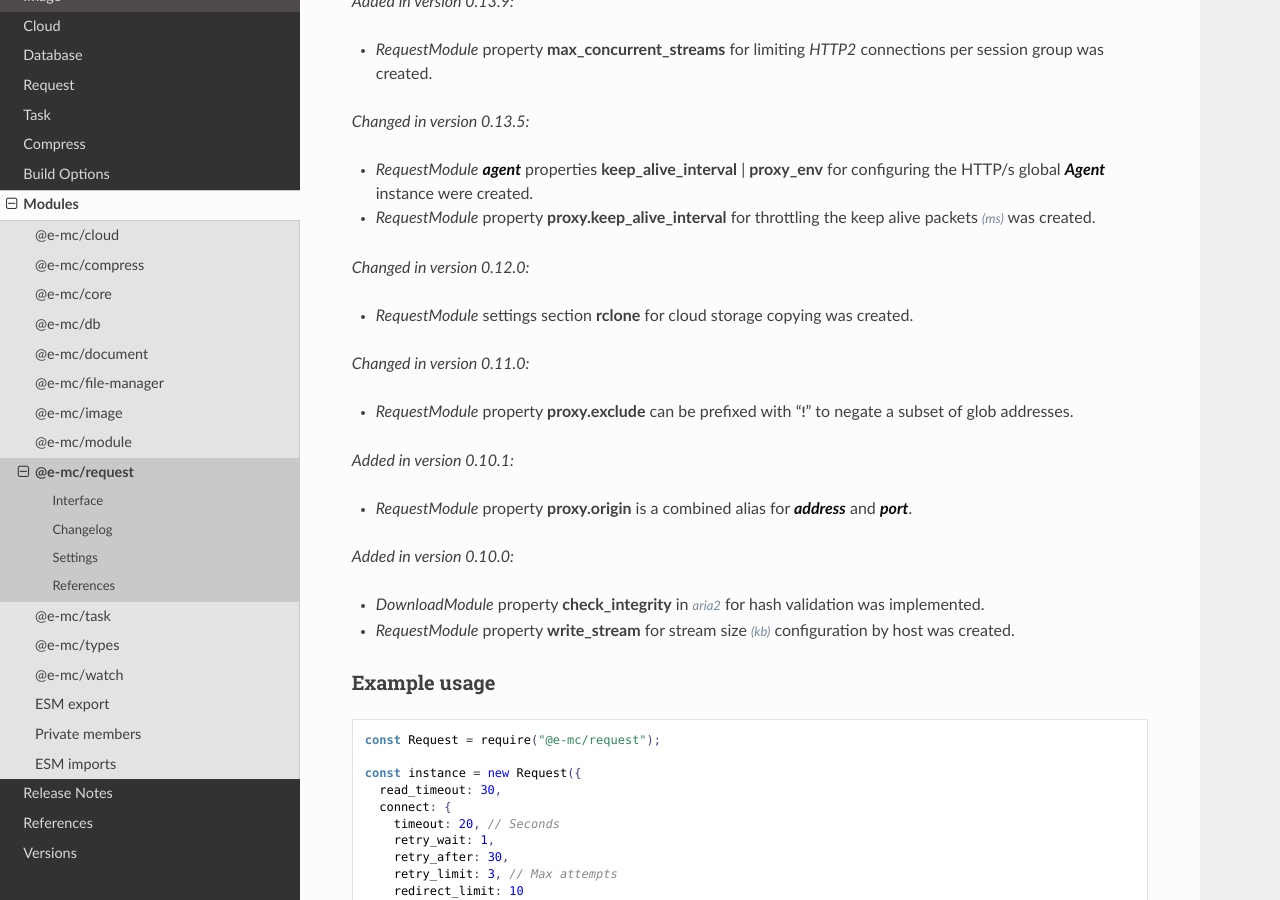
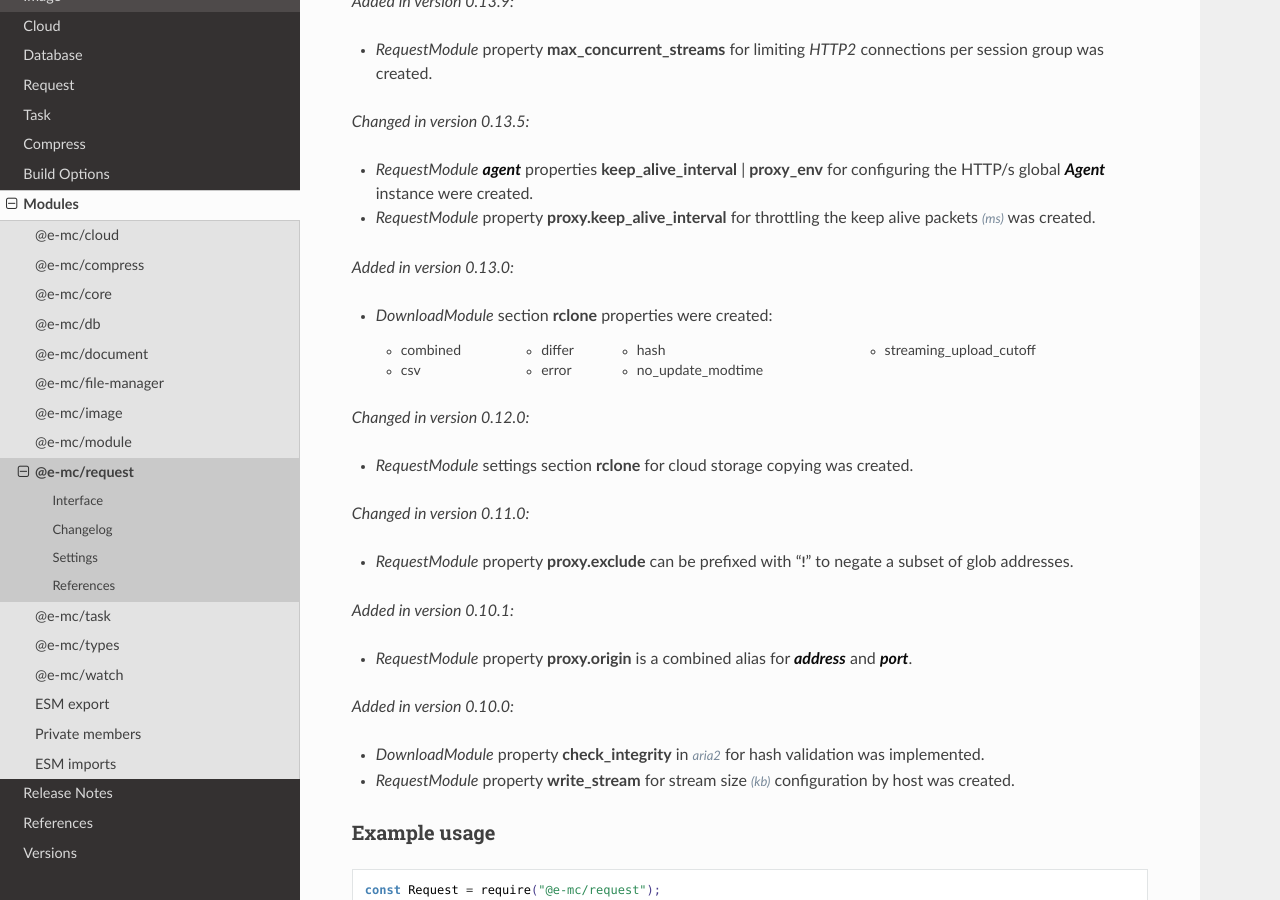
Before and after one commit to anpham6/chrome-docs, a Sphinx documentation site: the page built from source/modules/request.rst, in a window 1280 px wide and 900 px high, scrolled down 5236 px. Built offline with Sphinx 7.4.7 and the Read the Docs theme 3.1.0, drawn with Linux system fonts in a browser that asks for light colours.

Commit message:
Modules: Changelog line item descriptions were revised.

```diff
--- a/source/modules/compress.rst
+++ b/source/modules/compress.rst
@@ -89,7 +89,7 @@ Changelog
 
 .. versionremoved:: 0.9.0
 
-  - *ICompress* :alt:`function` **tryFile** | **tryImage** argument :target:`callback` as :alt:`function`.
+  - *ICompress* :alt:`function` **tryFile** | **tryImage** argument :target:`callback` as :alt:`function` is no longer available.
 
 Settings
 ========
--- a/source/modules/core.rst
+++ b/source/modules/core.rst
@@ -280,8 +280,7 @@ Changelog
 
 .. versionadded:: 0.13.6
 
-  - *ClientDbConstructor* :alt:`function` **storeSession** for single expiration based caching was created.
-  - *ClientDbConstructor* :alt:`function` **findSession** for single expiration based caching retrieval was created.
+  - *ClientDbConstructor* :alt:`function` **storeSession** | **findSession** for single expiration based caching was created.
 
 .. versionchanged:: 0.13.6
 
--- a/source/modules/document.rst
+++ b/source/modules/document.rst
@@ -114,7 +114,7 @@ Changelog
 
 .. versionadded:: 0.12.0
 
-  - *ViewEngine* :alt:`function` **compile** | **compileSync** can be called with an Array of arguments :alt:`(options.compile)`.
+  - *ViewEngine* :alt:`function` **compile** | **compileSync** can be called with an *Array* of arguments :alt:`(options.compile)`.
 
 .. versionchanged:: 0.12.0
 
--- a/source/modules/file-manager.rst
+++ b/source/modules/file-manager.rst
@@ -259,8 +259,8 @@ Changelog
 
 .. versionchanged:: 0.9.0
 
-  - *IFileManager* :alt:`function` **install** with **name** :alt:`"image"` and **target** as :alt:`ImageConstructor`.
-  - *IFileManager* :alt:`function` **install** with **name** :alt:`"document" | "image" | "task"` and **handler** as :alt:`string`.
+  - *IFileManager* :alt:`function` **install** with **name** ":lower:`image`" and **target** as :alt:`ImageConstructor` were implemented.
+  - *IFileManager* :alt:`function` **install** with **name** ":lower:`document`" | ":lower:`image`" | ":lower:`task`" and **handler** as :alt:`string` were implemented.
   - *IFileManager* :alt:`function` **transformAsset** return value was modified to :target:`Promise<boolean>`.
 
 Settings
--- a/source/modules/request.rst
+++ b/source/modules/request.rst
@@ -289,6 +289,21 @@ Changelog
   - *RequestModule* :target:`agent` properties **keep_alive_interval** | **proxy_env** for configuring the HTTP/s global :target:`Agent` instance were created.
   - *RequestModule* property **proxy.keep_alive_interval** for throttling the keep alive packets :alt:`(ms)` was created.
 
+.. versionadded:: 0.13.0
+
+  - *DownloadModule* section **rclone** properties were created:
+
+    .. hlist::
+      :columns: 4
+
+      - combined
+      - csv
+      - differ
+      - error
+      - hash
+      - no_update_modtime
+      - streaming_upload_cutoff
+
 .. versionchanged:: 0.12.0
 
   - *RequestModule* settings section **rclone** for cloud storage copying was created.
```
Also changed, not shown: other parts of source/modules/file-manager.rst (+1 -1 lines), source/modules/cloud.rst (+5 -5 lines).
